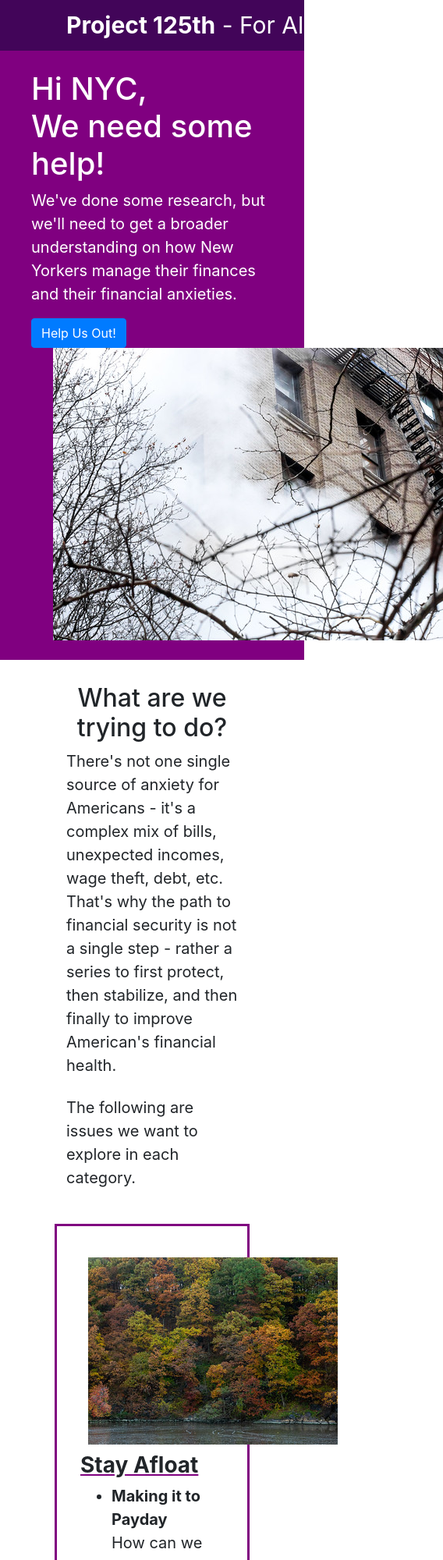
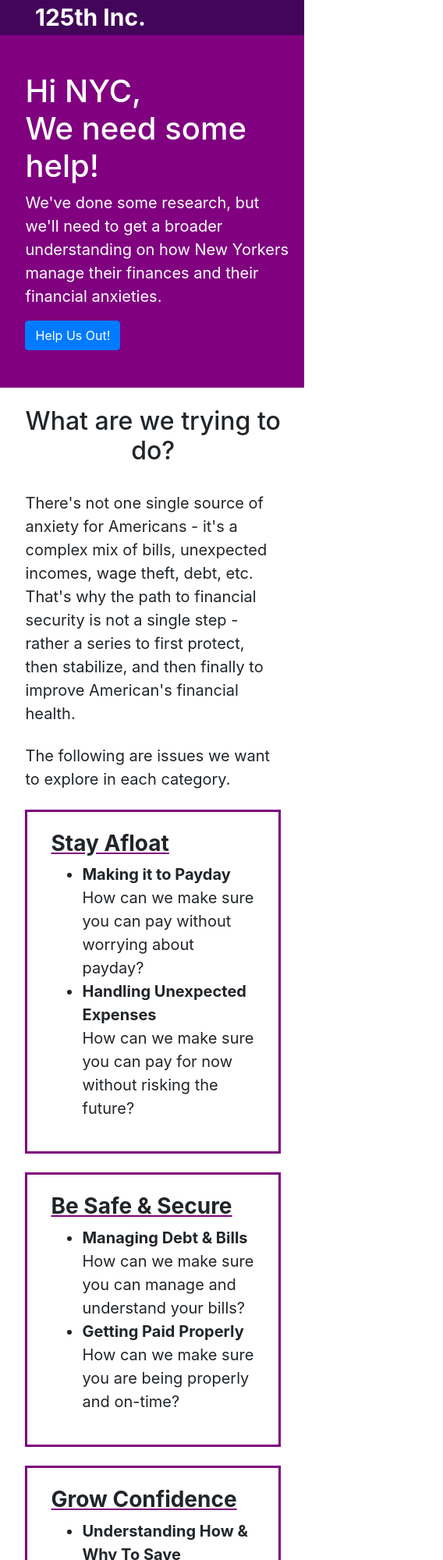
Before and after one commit to epicsunwarrior/epicsunwarrior.github.io, a plain HTML site: page index.html in a window 390 px wide. Shown: the top 2000 px of the page at 78% size, 568 px wide, since content can reach past the window. Drawn offline with nearby package versions, Linux system fonts and the light colour scheme.

Commit message:
Responsive Landing Pages

```diff
--- a/LandingPage.css
+++ b/LandingPage.css
@@ -1,8 +1,5 @@
 .logo {
 	font-size: 30px;
-    padding-left: 85px;
-    padding-top: 10px;
-    padding-bottom: 10px;
     background-color: #420559;
 	text-decoration-color: white;
     color: white;
@@ -11,27 +8,12 @@
 .purple {
     background-color: purple;
     color: white;
-    padding: 25px;
-}
-
-.focus-container {
-    margin: 30px;
-	margin-left: 85px;
-	margin-right: 85px;
+    font-size: 10px;
 }
 
 .focus-box {
-	display: flex;
-	justify-content: space-around;
-	padding: 30px;
-	margin-top: 20px;
-	margin-bottom: 20px;
 	border: solid;
 	border-color: purple;
-}
-
-.focus-box-text {
-	width: 650px;
 }
 
 li, p {
@@ -50,3 +32,8 @@ li, p {
 	text-decoration: underline;
 	text-decoration-color: purple;
 }
+
+img {
+	height: auto;
+	width: 100%;
+}
--- a/index.html
+++ b/index.html
@@ -13,21 +13,22 @@
   </head>
   <body>
     <header class="header">
-        <div class="d-flex justify-content-between">
+        <div class="d-flex justify-content-start">
             <div class="col logo">
                 <nobr>
-                    <span class="bold-item">Project 125th</span>
-                    - <span>For All of Us</span>
+                    <span class="offset-1 bold-item">125th Inc.</span>
+                    <span class="d-none d-lg-inline"> - For All of Us</span>
                 </nobr>
             </div>
         </div>
     </header>
     <div id="content">
-        <section class="top purple">
-            <div class="container">
-                <div class="row">
-                    <div class="col-md-5 col-sm-12 pr-0 pr-md-5 d-flex align-items-center">
-                        <div class="top-text">
+        <section class="top">
+            <div class="purple row m-0">
+                <div class="offset-1 col-11 col-md-10 mt-5 mb-5 container container-fluid">
+                    <div class="row justify-content-between">
+                        <div class="col-12 col-md-4 pl-0 mr-5 align-self-center">
+                            <div class="">
                                 <h1>Hi NYC,<br> We need some help!</h1>
                                 <p>
                                     We've done some research, but we'll need to get a broader understanding on how New Yorkers manage their finances and their financial anxieties.
@@ -35,16 +36,21 @@
                                 <a class="btn btn-primary" href="header_image.jpg">Help Us Out!</a>
                             </div>
                         </div>
-                    <div class="col-md-6 offset-1">
-                        <img alt="" src="header.jpg">
+                        <div class="col-md-7 pl-5 pull-right d-none d-md-inline-block">
+                            <div class="">
+                                <img class="max-img-rwd-90 float-right img-fluid" style="" alt="" src="header.jpg">
+                            </div>
+                        </div>
                     </div>
                 </div>
             </div>
         </section>
-        <section class="focus focus-container">
-            <div class="row">
-                <div class="offset-md-1 col-md-10">
+        <br>
+        <section class="focus offset-1 col-11 col-md-10 p-0">
+            <div class="row col-md-12">
+                <div class="">
                     <h2 class="text-center">What are we trying to do?</h2>
+                    <br>
                     <p class="mb-0">
                         There's not one single source of anxiety for Americans - it's a complex mix of bills, unexpected incomes, wage theft, debt, etc. That's why the path to financial security is not a single step - rather a series to first protect, then stabilize, and then finally to improve American's financial health.
                     </p>
@@ -55,11 +61,11 @@
                     <br>
                 </div>
             </div>
-            <div class="focus-item row focus-box">
-                <div class="focus-image" style="padding:10px;">
-                    <img class="max-img-rwd-90" alt="" src="row1.jpg">
+            <div class="focus-item row focus-box col-11 col-md-12 m-0">
+                <div class="focus-image d-none d-lg-inline col-md-5 mt-4 mb-4 align-self-center">
+                    <img class="max-img-rwd-90 float-left" alt="" src="row1.jpg">
                 </div>
-                <div class="focus-info focus-center focus-box-text" data-number="01">
+                <div class="focus-info focus-center col-md-7 mt-4 mb-4 align-middle" data-number="01">
                     <h3 class="font-weight-bold"><span class="underline">Stay Afloat</span></h3>
                     <ul>
                         <li>
@@ -83,8 +89,9 @@
                     </ul>
                 </div>
             </div>
-            <div class="focus-item focus-box row">
-                <div class="focus-info focus-center focus-box-text" data-number="02">
+            <br>
+            <div class="focus-item focus-box row col-11 col-md-12 m-0">
+                <div class="focus-info focus-center col-md-7 mt-4 mb-4 align-middle" data-number="02">
                     <h3 class="font-weight-bold"><span class="underline">Be Safe & Secure</span></h3>
                     <ul>
                         <li>
@@ -107,15 +114,16 @@
                         </li>
                     </ul>
                 </div>
-                <div class="focus-image" style="padding:10px;">
-                    <img class="max-img-rwd-90" alt="" src="row2.jpg">
+                <div class="focus-image d-none d-lg-inline col-md-5 mt-4 mb-4 align-self-center">
+                    <img class="max-img-rwd-90 float-right" alt="" src="row2.jpg">
                 </div>
             </div>
-            <div class="focus-item focus-box row">
-                <div class="focus-image" style="padding: 10px;">
-                    <img class="max-img-rwd-90" alt="" src="row3.jpg">
+            <br>
+            <div class="focus-item focus-box row col-11 col-md-12 m-0">
+                <div class="focus-image d-none d-lg-inline col-md-5 mt-4 mb-4 align-self-center">
+                    <img class="max-img-rwd-90 float-left" alt="" src="row3.jpg">
                 </div>
-                <div class="focus-info focus-center focus-box-text" data-number="03">
+                <div class="focus-info focus-center col-md-7 mt-4 mb-4 align-middle" data-number="03">
                     <h3 class="font-weight-bold"><span class="underline">Grow Confidence</span></h3>
                     <ul>
                         <li>
@@ -149,7 +157,7 @@
                 </div>
             </div>
             <div class="row">
-                <div class="col-12">
+                <div class="col-11 col-md-12">
                     <div class="contact-us-block">
                         <br>
                         <h3>Help guide us to develop our growth!</h3>
@@ -158,18 +166,18 @@
                     </div>
                 </div>
             </div>
+            <br>
         </section>
-
     </div>
     <footer class="footer bottom purple">
         <div class="container">
-            <div class="row pb-4 mb-3">
-                <div class="col-md-10 offset-md-1 text-center">
+            <div class="row">
+                <div class="col-10 offset-1 pt-2 pb-2 text-center">
+                    <br>
+                    <h5 class="d-flex justify-content-center">125th Financial. © 2019. All Rights Reserved.</h5>
+                    <br>
                 </div>
             </div>
-            <div class="d-flex justify-content-md-end justify-content-center mb-3">
-            </div>
-            <div class="text-center"><h5>125th Financial. © 2019. All Rights Reserved.</h5></div>
         </div>
     </footer>
 
```
Lines whose indentation alone changed are shown as unchanged.
